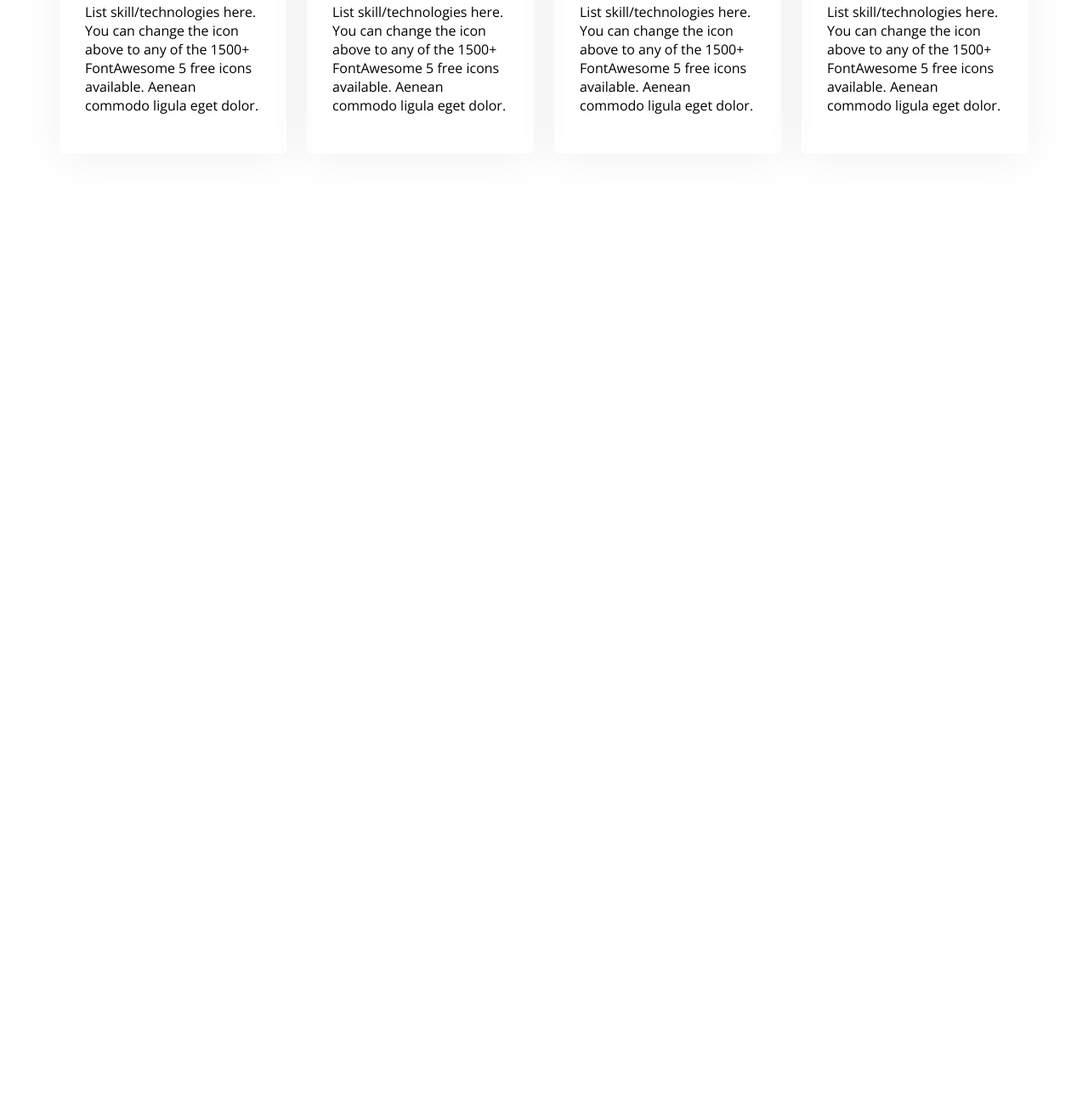
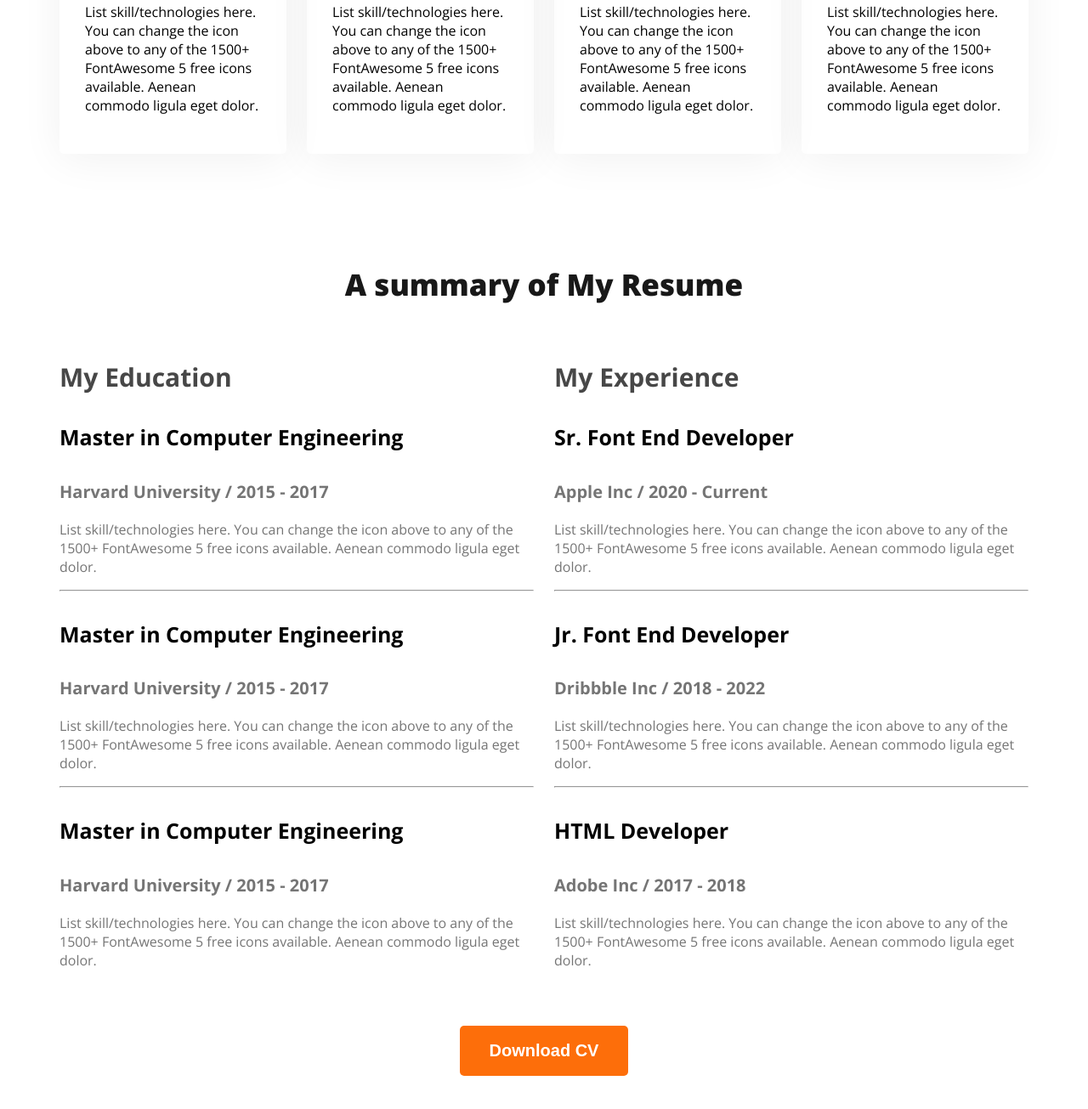
Before and after one commit to Elias537/web-dev-portfolio-recheck, a plain HTML site: page index.html in a window 1280 px wide. Shown: the part 1962-3267 px from the top of the page at 85% size. Before the commit the page ends 2273 px from the top, so only its background shows below. Drawn offline with nearby package versions, Linux system fonts and the light colour scheme.

Commit message:
added resume section

```diff
--- a/index.html
+++ b/index.html
@@ -40,7 +40,10 @@
     <main>
         <section class="about secondary-bg">
             <h3 class="section-title">About Me</h3>
-            <p class="section-description">I, m a designer & developer with a passion for web design. I enjoy developing simple, clean and slick websites that provide real value to the end user. Thousands of clients have procured exceptional resulfs while working with me. Delivering work within time and budget which meets clients requirements in our mata.</p>
+            <p class="section-description">I, m a designer & developer with a passion for web design. I enjoy developing
+                simple, clean and slick websites that provide real value to the end user. Thousands of clients have
+                procured exceptional resulfs while working with me. Delivering work within time and budget which meets
+                clients requirements in our mata.</p>
             <div class="about-items">
                 <div class="about-item">
                     <p class="item-title">Name:</p>
@@ -61,33 +64,99 @@
             </div>
         </section>
         <!-- what i do section starts -->
-         <section class="skills">
+        <section class="skills">
             <h3 class="section-title text-center">What I do</h3>
-            <p class="section-description text-center">I have more than 10 years experience building software for clients all over the world. Below is a quick overview of my main technical skill sets and technologies i use. Want to find out more about my experience? Check out my online resume and project portfolio.</p>
+            <p class="section-description text-center">I have more than 10 years experience building software for
+                clients all over the world. Below is a quick overview of my main technical skill sets and technologies i
+                use. Want to find out more about my experience? Check out my online resume and project portfolio.</p>
             <div class="skills-container">
                 <div class="skill">
                     <img src="images/icons/js.png" alt="">
                     <h4 class="skill-title">Vanilla JavaScript</h4>
-                    <p class="skill-description">List skill/technologies here. You can change the icon above to any of the 1500+ FontAwesome 5 free icons available. Aenean commodo ligula eget dolor.</p>
+                    <p class="skill-description">List skill/technologies here. You can change the icon above to any of
+                        the 1500+ FontAwesome 5 free icons available. Aenean commodo ligula eget dolor.</p>
                 </div>
                 <div class="skill">
                     <img src="images/icons/react.png" alt="">
                     <h4 class="skill-title">React</h4>
-                    <p class="skill-description">List skill/technologies here. You can change the icon above to any of the 1500+ FontAwesome 5 free icons available. Aenean commodo ligula eget dolor.</p>
+                    <p class="skill-description">List skill/technologies here. You can change the icon above to any of
+                        the 1500+ FontAwesome 5 free icons available. Aenean commodo ligula eget dolor.</p>
                 </div>
                 <div class="skill">
                     <img src="images/icons/nodejs.png" alt="">
                     <h4 class="skill-title">Node.js</h4>
-                    <p class="skill-description">List skill/technologies here. You can change the icon above to any of the 1500+ FontAwesome 5 free icons available. Aenean commodo ligula eget dolor.</p>
+                    <p class="skill-description">List skill/technologies here. You can change the icon above to any of
+                        the 1500+ FontAwesome 5 free icons available. Aenean commodo ligula eget dolor.</p>
                 </div>
                 <div class="skill">
                     <img src="images/icons/mongo.png" alt="">
                     <h4 class="skill-title">MongoDB</h4>
-                    <p class="skill-description">List skill/technologies here. You can change the icon above to any of the 1500+ FontAwesome 5 free icons available. Aenean commodo ligula eget dolor.</p>
+                    <p class="skill-description">List skill/technologies here. You can change the icon above to any of
+                        the 1500+ FontAwesome 5 free icons available. Aenean commodo ligula eget dolor.</p>
                 </div>
             </div>
-
-         </section>
+        </section>
+        <!-- resume section starts  -->
+        <section class="resume">
+            <h3 class="section-title text-center">A summary of My Resume</h3>
+            <div class="resume-container">
+                <div class="resume-column">
+                    <h3 class="resume-column-title">My Education</h3>
+                    <div class="experience">
+                        <h4 class="experience-title">Master in Computer Engineering</h4>
+                        <h5 class="experience-sub-title">Harvard University / 2015 - 2017</h5>
+                        <p class="experience-description">List skill/technologies here. You can change the icon above
+                            to any of the 1500+ FontAwesome 5 free icons available. Aenean commodo ligula eget dolor.
+                        </p>
+                    </div>
+                    <hr>
+                    <div class="experience">
+                        <h4 class="experience-title">Master in Computer Engineering</h4>
+                        <h5 class="experience-sub-title">Harvard University / 2015 - 2017</h5>
+                        <p class="experience-description">List skill/technologies here. You can change the icon above
+                            to any of the 1500+ FontAwesome 5 free icons available. Aenean commodo ligula eget dolor.
+                        </p>
+                    </div>
+                    <hr>
+                    <div class="experience">
+                        <h4 class="experience-title">Master in Computer Engineering</h4>
+                        <h5 class="experience-sub-title">Harvard University / 2015 - 2017</h5>
+                        <p class="experience-description">List skill/technologies here. You can change the icon above
+                            to any of the 1500+ FontAwesome 5 free icons available. Aenean commodo ligula eget dolor.
+                        </p>
+                    </div>
+                </div>
+                <div class="resume-column">
+                    <h3 class="resume-column-title">My Experience</h3>
+                    <div class="experience">
+                        <h4 class="experience-title">Sr. Font End Developer</h4>
+                        <h5 class="experience-sub-title">Apple Inc / 2020 - Current</h5>
+                        <p class="experience-description">List skill/technologies here. You can change the icon above
+                            to any of the 1500+ FontAwesome 5 free icons available. Aenean commodo ligula eget dolor.
+                        </p>
+                    </div>
+                    <hr>
+                    <div class="experience">
+                        <h4 class="experience-title">Jr. Font End Developer</h4>
+                        <h5 class="experience-sub-title">Dribbble Inc / 2018 - 2022</h5>
+                        <p class="experience-description">List skill/technologies here. You can change the icon above
+                            to any of the 1500+ FontAwesome 5 free icons available. Aenean commodo ligula eget dolor.
+                        </p>
+                    </div>
+                    <hr>
+                    <div class="experience">
+                        <h4 class="experience-title">HTML Developer</h4>
+                        <h5 class="experience-sub-title">Adobe Inc / 2017 - 2018</h5>
+                        <p class="experience-description">List skill/technologies here. You can change the icon above
+                            to any of the 1500+ FontAwesome 5 free icons available. Aenean commodo ligula eget dolor.
+                        </p>
+                    </div>
+                </div>
+            </div>
+            <div class="resume-download-cv text-center">
+                <button class="btn-primary">Download CV</button>
+            </div>
+        </section>
 
     </main>
     <footer>
--- a/styles/recheck.css
+++ b/styles/recheck.css
@@ -7,9 +7,10 @@
 }
 
 /* shared styles */
-.text-center{
+.text-center {
     text-align: center;
 }
+
 .dark-2 {
     color: #474747;
 }
@@ -32,12 +33,13 @@
     background-color: #FFF8F3;
 }
 
-.section-title{
+.section-title {
     font-size: 35px;
     color: #181818;
     font-weight: 800;
 }
-.section-description{
+
+.section-description {
     font-size: 18px;
     color: #757575;
 }
@@ -101,34 +103,72 @@ nav ul li a {
 .banner-profile-pic {
     width: 580px;
 }
+
 /* main styles */
-main{
+main {
     max-width: 1140px;
     margin: 0 auto;
 }
-main section{
+
+main section {
     margin-top: 130px;
     margin-bottom: 130px;
 }
+
 /* about styles */
-.about{
+.about {
     padding: 130px 150px;
     text-align: center;
     border-radius: 10px;
 }
-.about-items{
+
+.about-items {
     display: flex;
     justify-content: space-around;
 }
 
 /* skills section styles */
-.skills-container{
+.skills-container {
     display: flex;
     gap: 24px;
 }
-.skill{
+
+.skill {
     padding: 30px;
     border-radius: 5px;
     box-shadow: 0px 6px 50px 0px rgba(0, 0, 0, 0.06);
 
 }
+
+/* resume section styles */
+.resume-container {
+    display: flex;
+    gap: 24px;
+}
+
+.resume-column-title {
+    font-size: 30px;
+    color: #474747;
+    margin-bottom: 30px;
+
+}
+
+.experience-title {
+    font-size: 25px;
+    margin-bottom: 10px;
+}
+
+.experience-sub-title {
+    font-size: 20px;
+    color: #757575;
+    margin-bottom: 20px;
+}
+
+.experience-description {
+    font-size: 16px;
+    color: #757575;
+}
+
+.resume-download-cv {
+    margin-top: 50px;
+}
```
